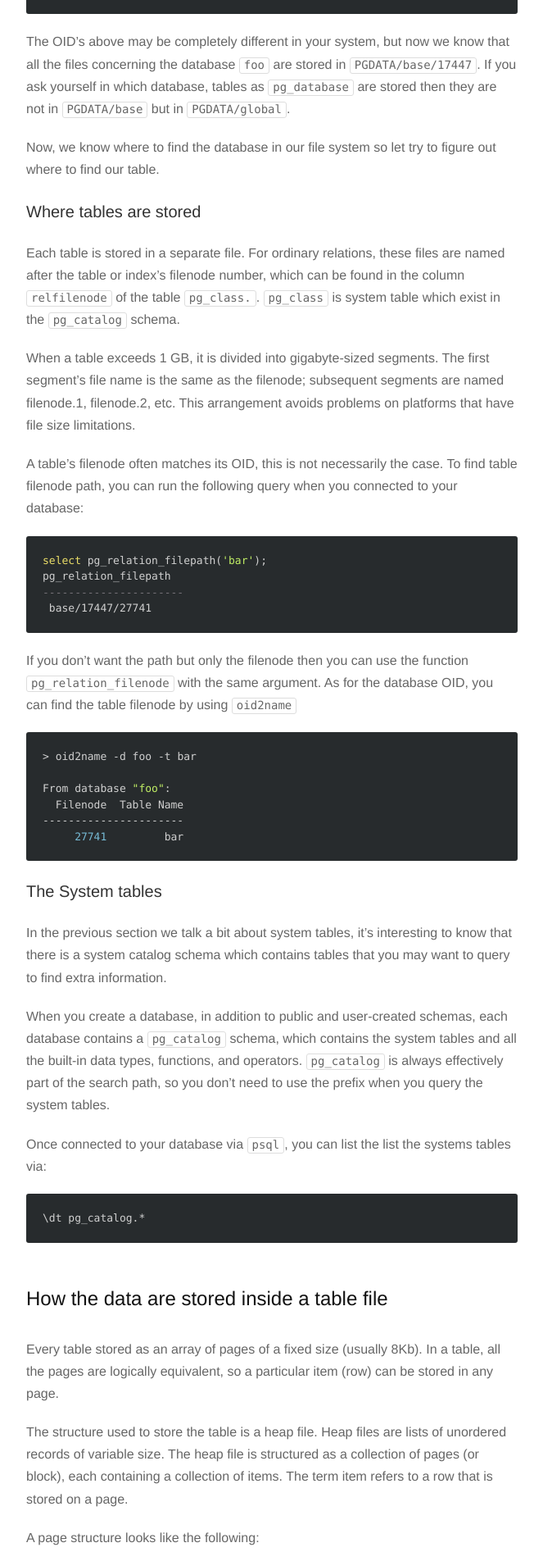
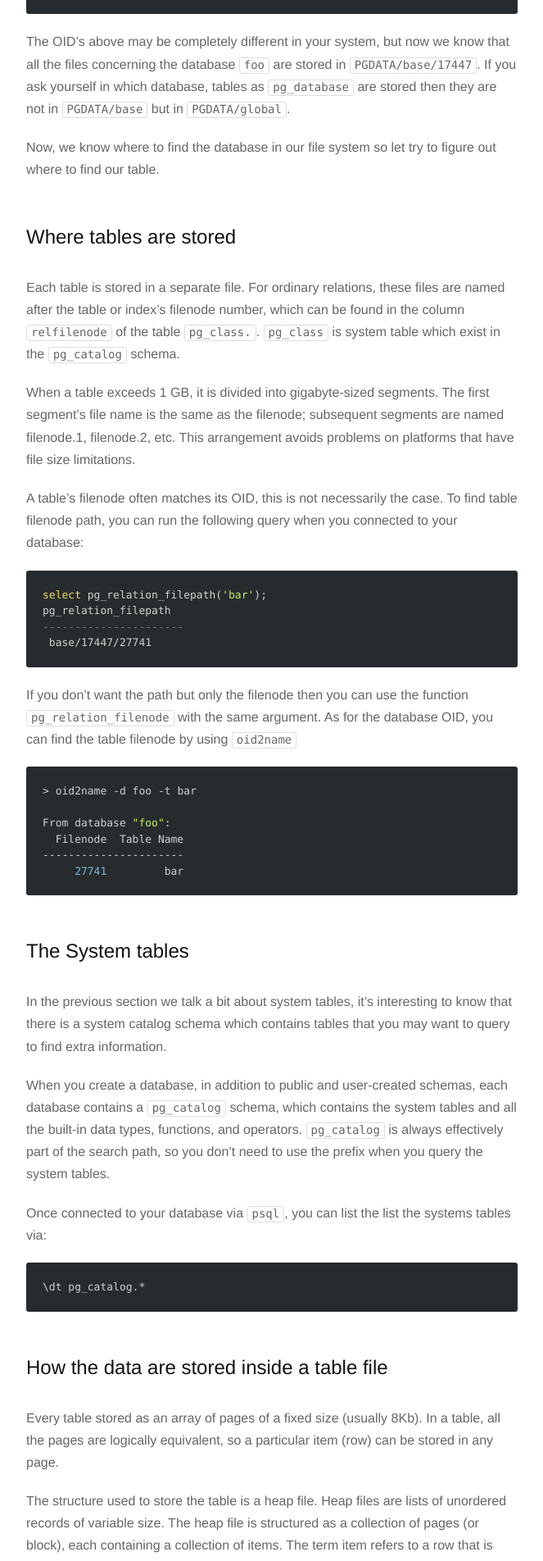
Before and after one commit to rach/rach.github.io, a Jekyll site: the page built from _posts/2015-11-09-introduction-to-postgres-physical-storage.md, in a window 1280 px wide. Shown: the part 2674-4578 px from the top of the page at 82% size, without its empty margins (308-971 px from the left). Built offline with Jekyll 4.4.1, drawn with Linux system fonts in a browser that asks for light colours; nearby versions of some CDN libraries; Markdown is read by kramdown in place of the engine named in the settings.

Commit message:
Change title level

```diff
--- a/_posts/2015-11-09-introduction-to-postgres-physical-storage.md
+++ b/_posts/2015-11-09-introduction-to-postgres-physical-storage.md
@@ -85,7 +85,7 @@ The OID's above may be completely different in your system, but now we know that
 Now, we know where to find the database in our file system so let try to figure out where to find our table.
 
 
-###Where tables are stored
+##Where tables are stored
 
 Each table is stored in a separate file. For ordinary relations, these files are named after the table or index's filenode number, which can be found in the column `relfilenode` of the table `pg_class.`. `pg_class` is system table which exist in the `pg_catalog` schema.
 
@@ -115,7 +115,7 @@ From database "foo":
 
 {% endhighlight %}
 
-###The System tables
+##The System tables
 
 In the previous section we talk a bit about system tables, it's interesting to know that there is a system catalog schema which contains tables that you may want to query to find extra information.
 
```
Also changed, not shown: 1 other file.
